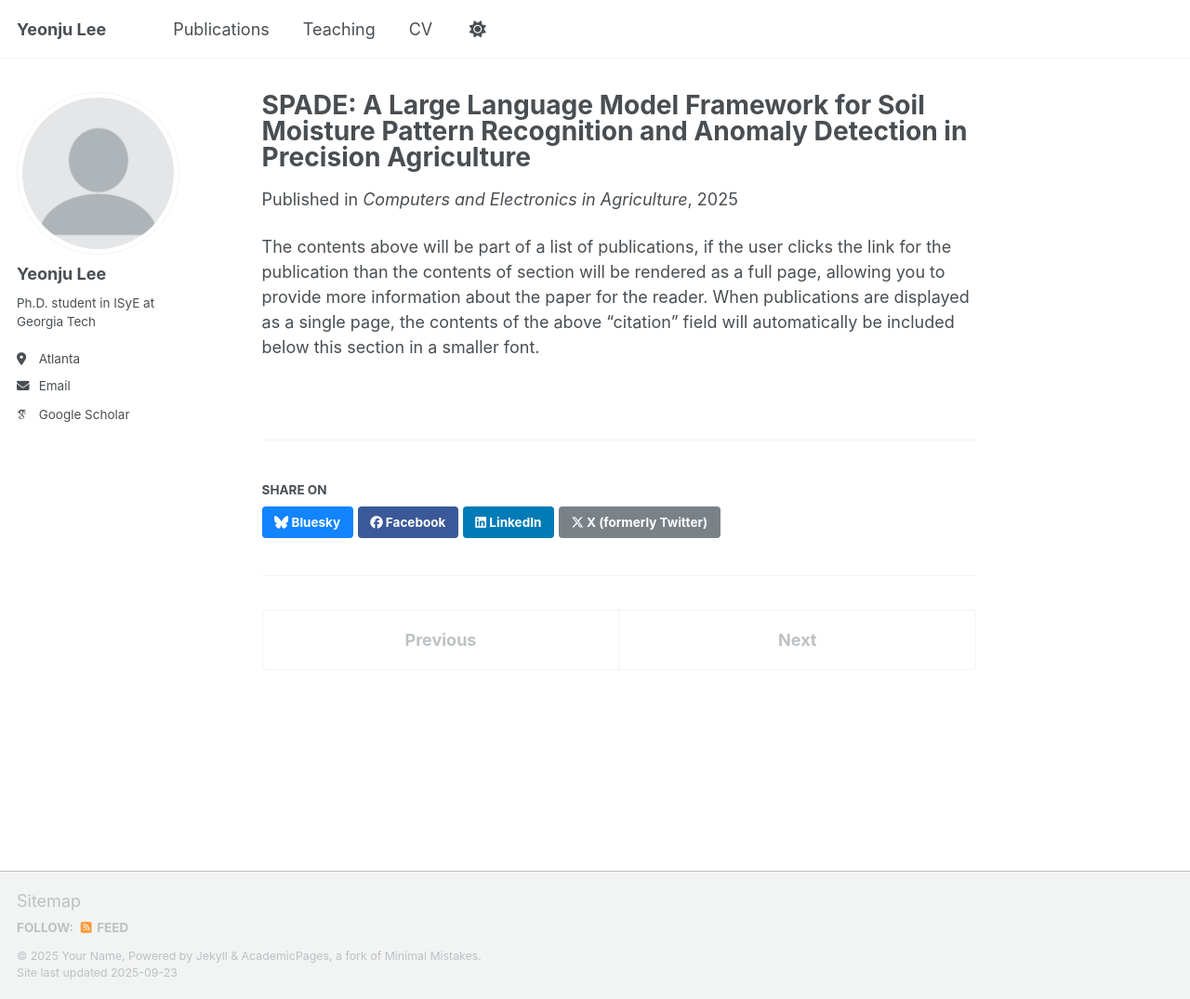
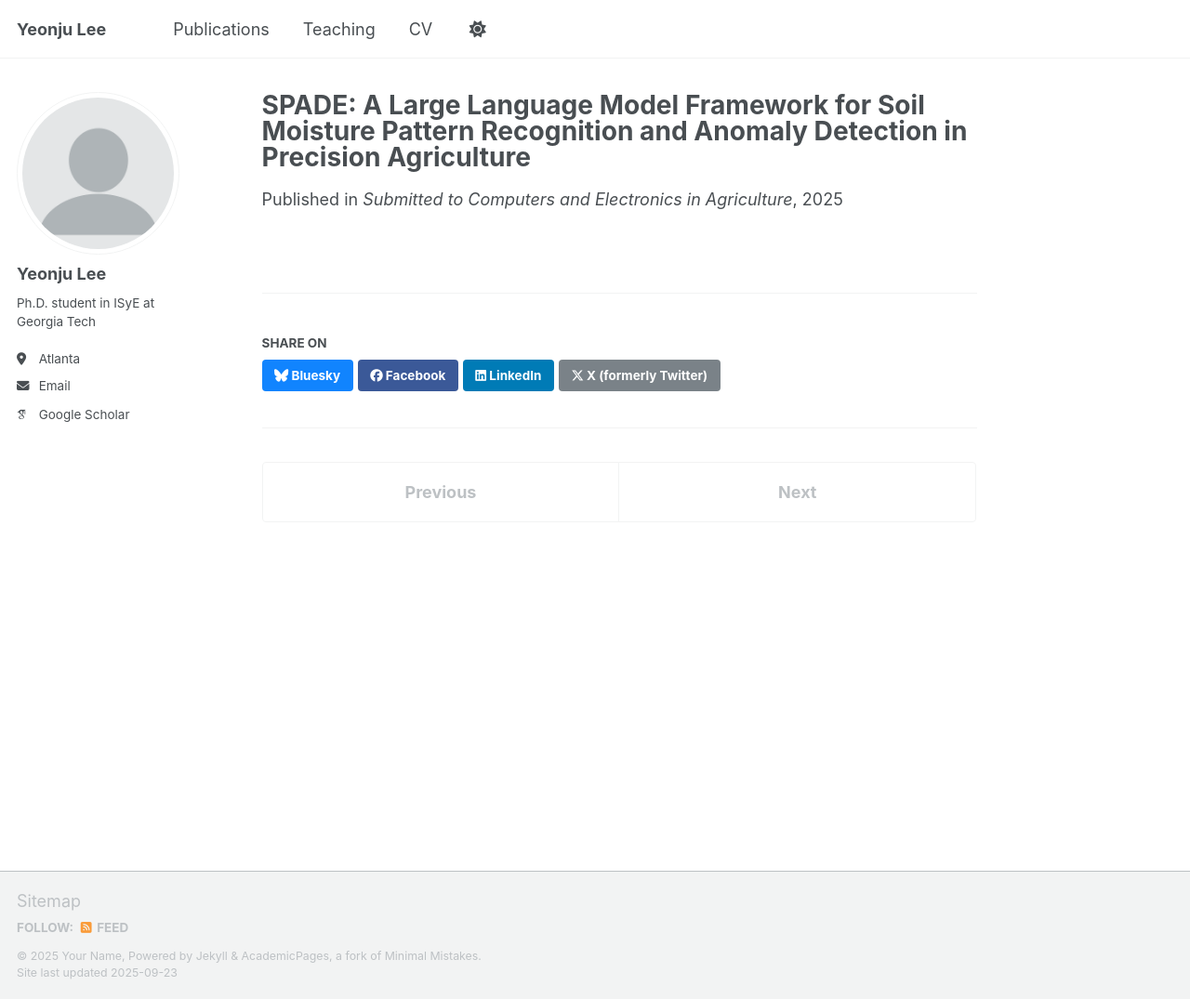
Before and after one commit to ylee845/ylee845.github.io, a Jekyll site: the page built from _publications/paper5.md, in a window 1280 px wide and 1075 px high. Shown: the whole window at 93% size. Built offline with Jekyll 4.4.1, drawn with Linux system fonts in a browser that asks for light colours; some web fonts are replaced; a script that is not in the unit is left out.

Commit message:
Update paper5.md

```diff
--- a/_publications/paper5.md
+++ b/_publications/paper5.md
@@ -5,11 +5,9 @@ collection: publications
 #permalink: /publication/2010-10-01-paper-title-number-2
 #excerpt: 'This paper is about the number 2. The number 3 is left for future work.'
 #date: 2010-10-01
-venue: 'Computers and Electronics in Agriculture'
-author: 'Y. Lee, R.Q. Chen, X. Qiao, Y. Shi, W. Liang, Y. Chen, J. Li'
+venue: 'Submitted to Computers and Electronics in Agriculture'
+author: 'Y. Lee, R.Q. Chen, X. Qiao, Y. Shi, W. Liang, Y. Chen, J. Li, '
 #slidesurl: 'http://academicpages.github.io/files/slides2.pdf'
 #paperurl: 'http://academicpages.github.io/files/paper2.pdf'
 #citation: 'Your Name, You. (2010). &quot;Paper Title Number 2.&quot; <i>Journal 1</i>. 1(2).'
 ---
-
-The contents above will be part of a list of publications, if the user clicks the link for the publication than the contents of section will be rendered as a full page, allowing you to provide more information about the paper for the reader. When publications are displayed as a single page, the contents of the above "citation" field will automatically be included below this section in a smaller font.
```
